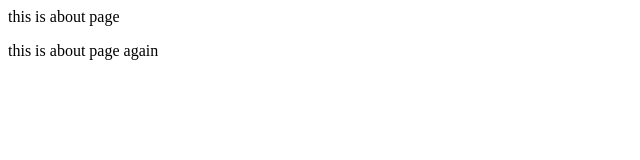
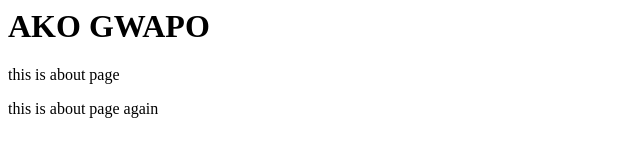
Before and after one commit to eruljohnubas/Branching, a plain HTML site: page index.html in a window 1280 px wide. Shown: the whole page, without its empty margins (0-640 px from the left). Drawn offline with Linux system fonts and the light colour scheme.

Commit message:
modified index file

```diff
--- a/index.html
+++ b/index.html
@@ -5,12 +5,14 @@
 <title> GIT Branching </title>
 </head>
 
-
+<body>
+<h1> AKO GWAPO </h1>
 <p>
 this is about page
 </p>
 <p>
 this is about page again
 </p>
+</body>
 
 </html>
```
